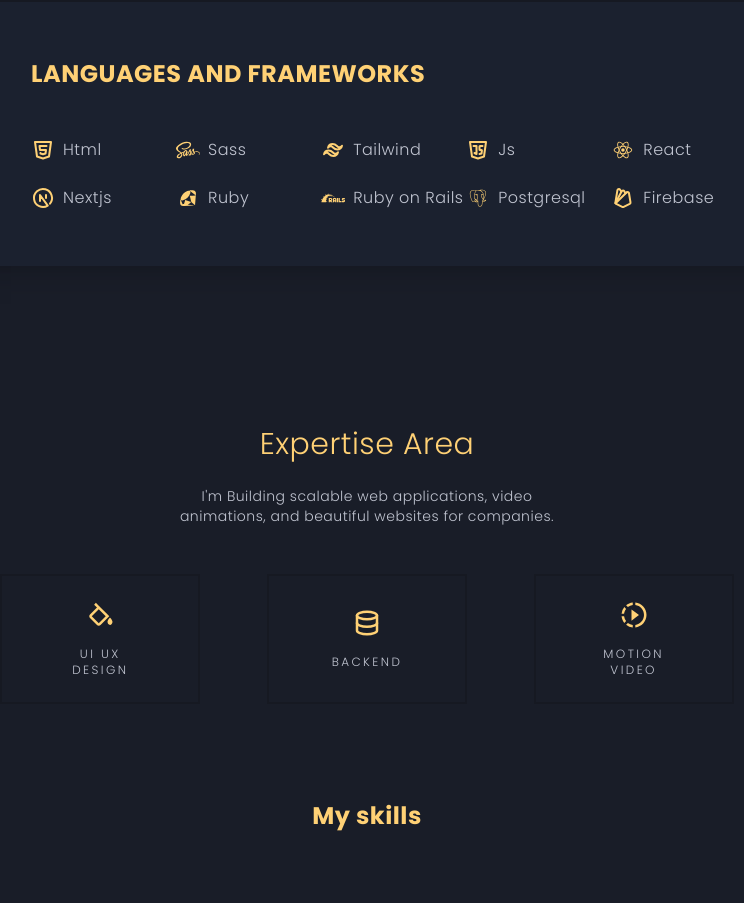
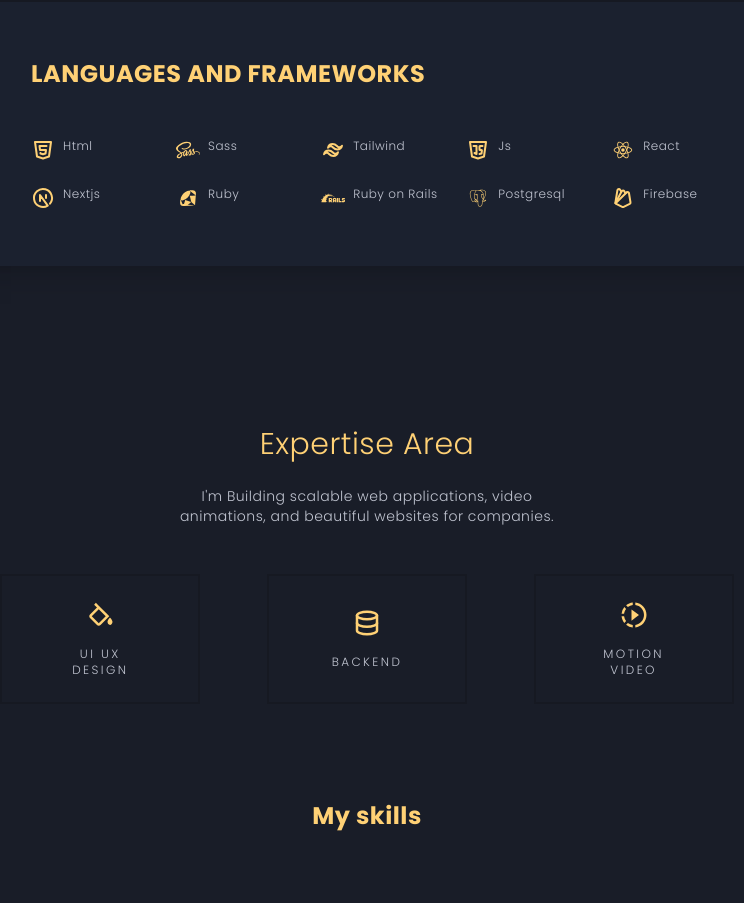
Before and after one commit to joel-kalema/me_with-nextjs, a Next.js app: page / in a window 1280 px wide. Shown: the part 1455-2358 px from the top of the page, without its empty margins (273-1017 px from the left). Built offline with nearby package versions, Linux system fonts and the light colour scheme.

Commit message:
fix cards

```diff
--- a/components/sckills.js
+++ b/components/sckills.js
@@ -8,7 +8,7 @@ export default function Skills (){
                 <h1 className="text-[#ffd175] font-bold text-2xl">LANGUAGES AND FRAMEWORKS</h1>
                 <div className="flex flex-wrap mt-6 justify-between">
                     {langages.map((item) => (
-                        <p className="w-1/5 flex mt-6"><span className="text-[#ffd175] mr-2 text-2xl">{item.icons}</span>{item.langages}</p>
+                        <p className="w-1/5 flex mt-6 text-xs"><span className="text-[#ffd175] mr-2 text-2xl">{item.icons}</span>{item.langages}</p>
                     ))}
                 </div>
             </div>
```
